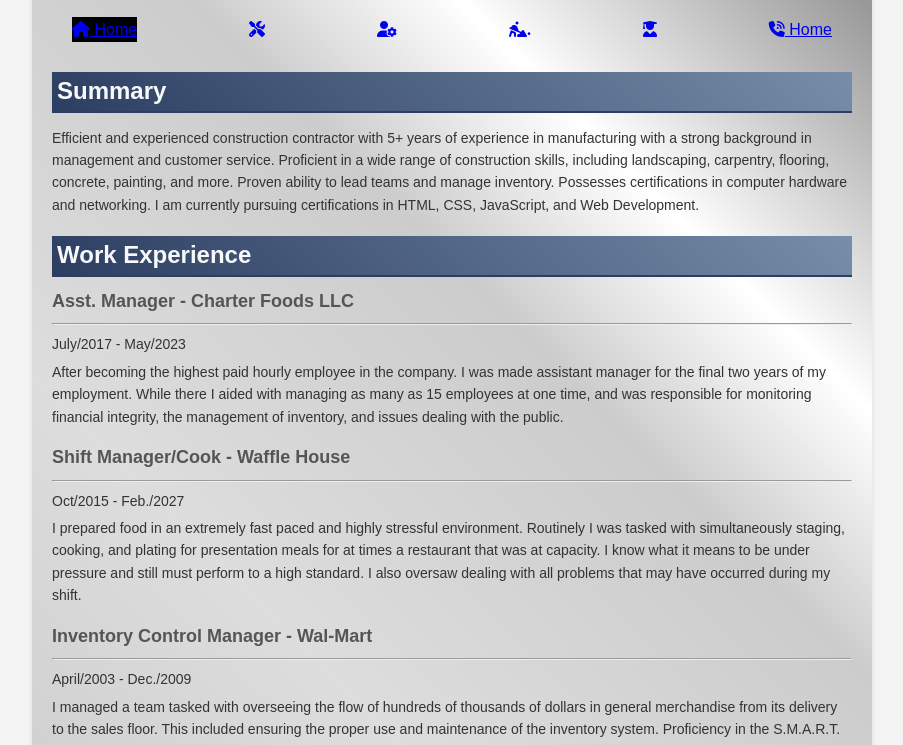
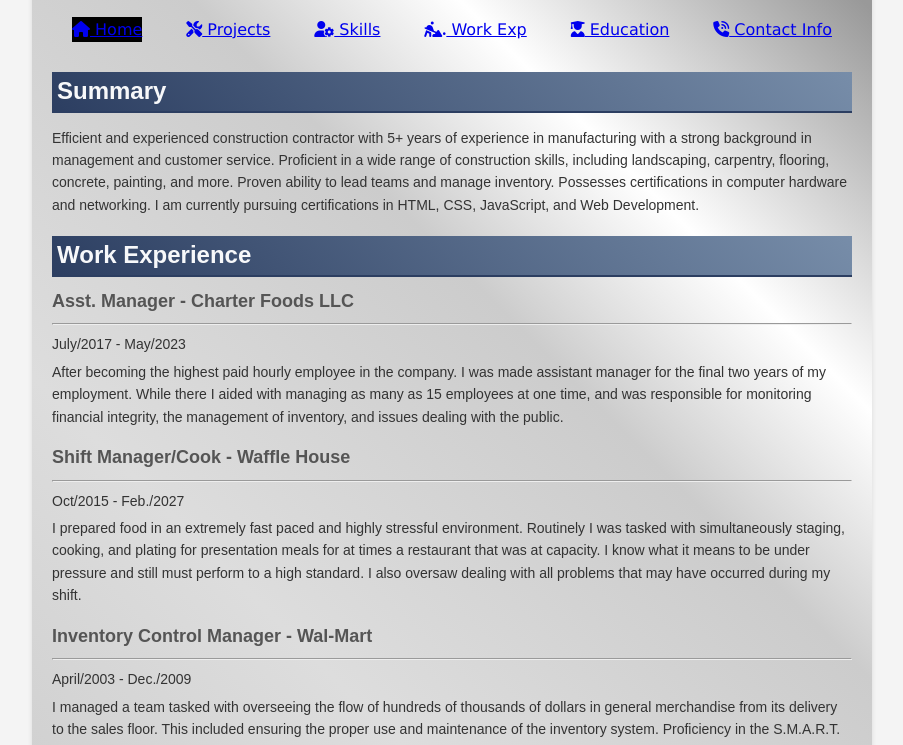
Before and after one commit to DrWatson0814/drwatson0814.github.io, a plain HTML site: page resume.html in a window 1280 px wide. Shown: the part 144-889 px from the top of the page, without its empty margins (188-1091 px from the left). Drawn offline with Linux system fonts and the light colour scheme.

Commit message:
Semi-finished the think their better than everyone icons to go and do what I want.

```diff
--- a/CSS/index.css
+++ b/CSS/index.css
@@ -113,40 +113,42 @@
 
 
 
-@media (min-width: 360px) {
+@media (min-width: 440px) {
 
     .nav-section {
+        font-family: Verdana, Geneva, Tahoma, sans-serif;
         padding: 10px;
         margin: 10px;
+        gap: 10px;
     }
 
     .resume-icon {
         background-color: black;
-
+        font: bolder 800 24px /1 serif;
     }
 
     .resume-icon::after {
-        content: " Home";
+        content: "  Home";
     }
 
-    .resume-icon::after {
-        content: " Home";
+    .projects-icon::after {
+        content: "  Projects";
     }
 
-    .resume-icon::after {
-        content: " Home";
+    .skill-icon::after {
+        content: " Skills";
     }
 
-    .resume-icon::after {
-        content: " Home";
+    .work-icon::after {
+        content: "  Work Exp";
     }
 
-    .resume-icon::after {
-        content: " Home";
+    .education-icon::after {
+        content: "  Education";
     }
 
     .contact-icon::after {
-        content: " Home";
+        content: "  Contact Info";
     }
 
 }
```
